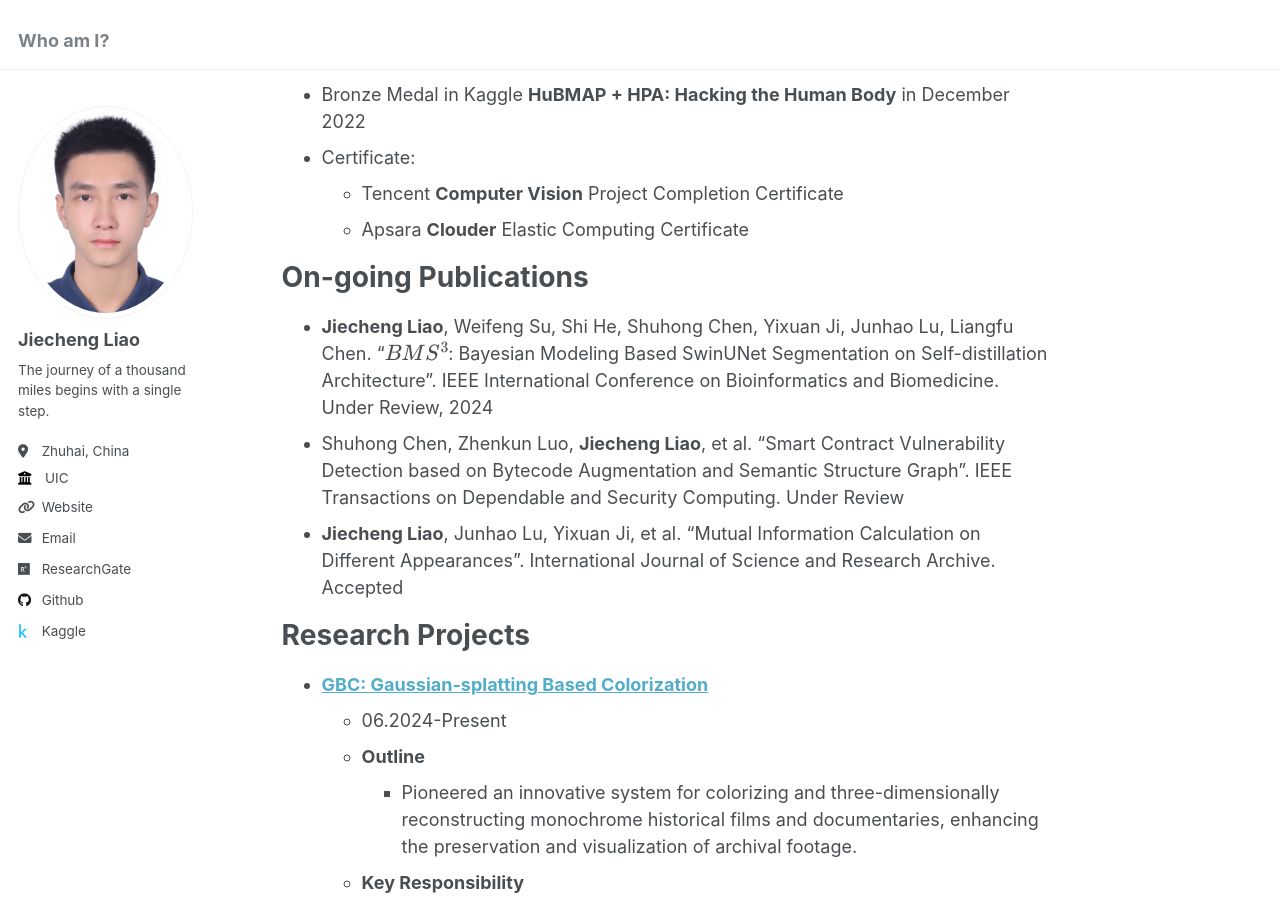
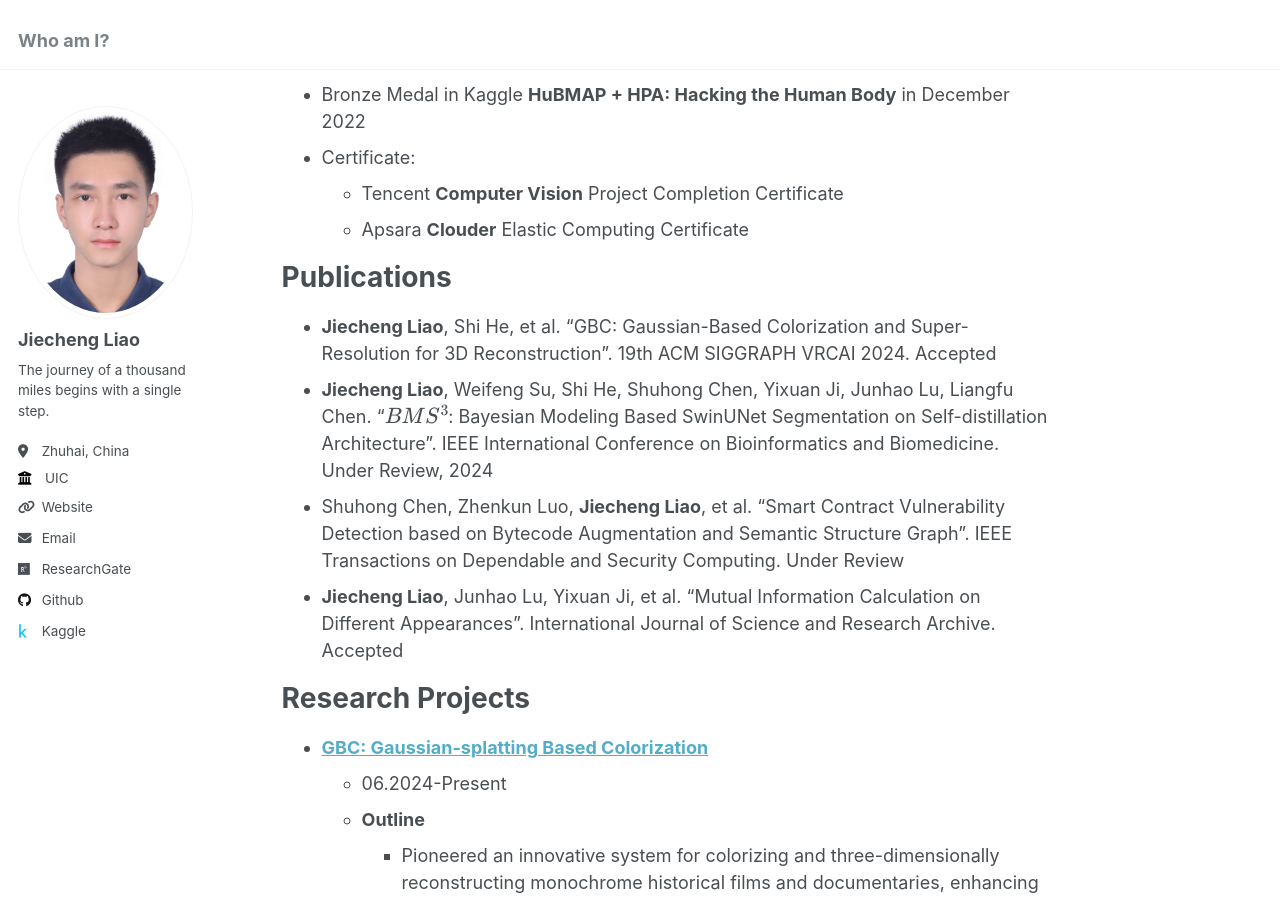
Before and after one commit to ffftuanxxx/ffftuanxxx.github.io, a Jekyll site: the page built from _pages/about.md, in a window 1280 px wide and 900 px high, scrolled down 1090 px. Built offline with Jekyll 4.4.1, drawn with Linux system fonts in a browser that asks for light colours.

Commit message:
Update about.md

```diff
--- a/_pages/about.md
+++ b/_pages/about.md
@@ -42,8 +42,9 @@ Honors & Awards
   - Tencent **Computer Vision** Project Completion Certificate
   - Apsara **Clouder** Elastic Computing Certificate
 
-On-going Publications
+Publications
 ======
+-	**Jiecheng Liao**, Shi He, et al. “GBC: Gaussian-Based Colorization and Super-Resolution for 3D Reconstruction”. 19th ACM SIGGRAPH VRCAI 2024. Accepted
 - **Jiecheng Liao**, Weifeng Su, Shi He, Shuhong Chen, Yixuan Ji, Junhao Lu, Liangfu Chen. "\\(BMS^3\\): Bayesian Modeling Based SwinUNet Segmentation on Self-distillation Architecture". IEEE International Conference on Bioinformatics and Biomedicine. Under Review, 2024
 - Shuhong Chen, Zhenkun Luo, **Jiecheng Liao**, et al. "Smart Contract Vulnerability Detection based on Bytecode Augmentation and Semantic Structure Graph". IEEE Transactions on Dependable and Security Computing. Under Review
 - **Jiecheng Liao**, Junhao Lu, Yixuan Ji, et al. “Mutual Information Calculation on Different Appearances”. International Journal of Science and Research Archive. Accepted
```
